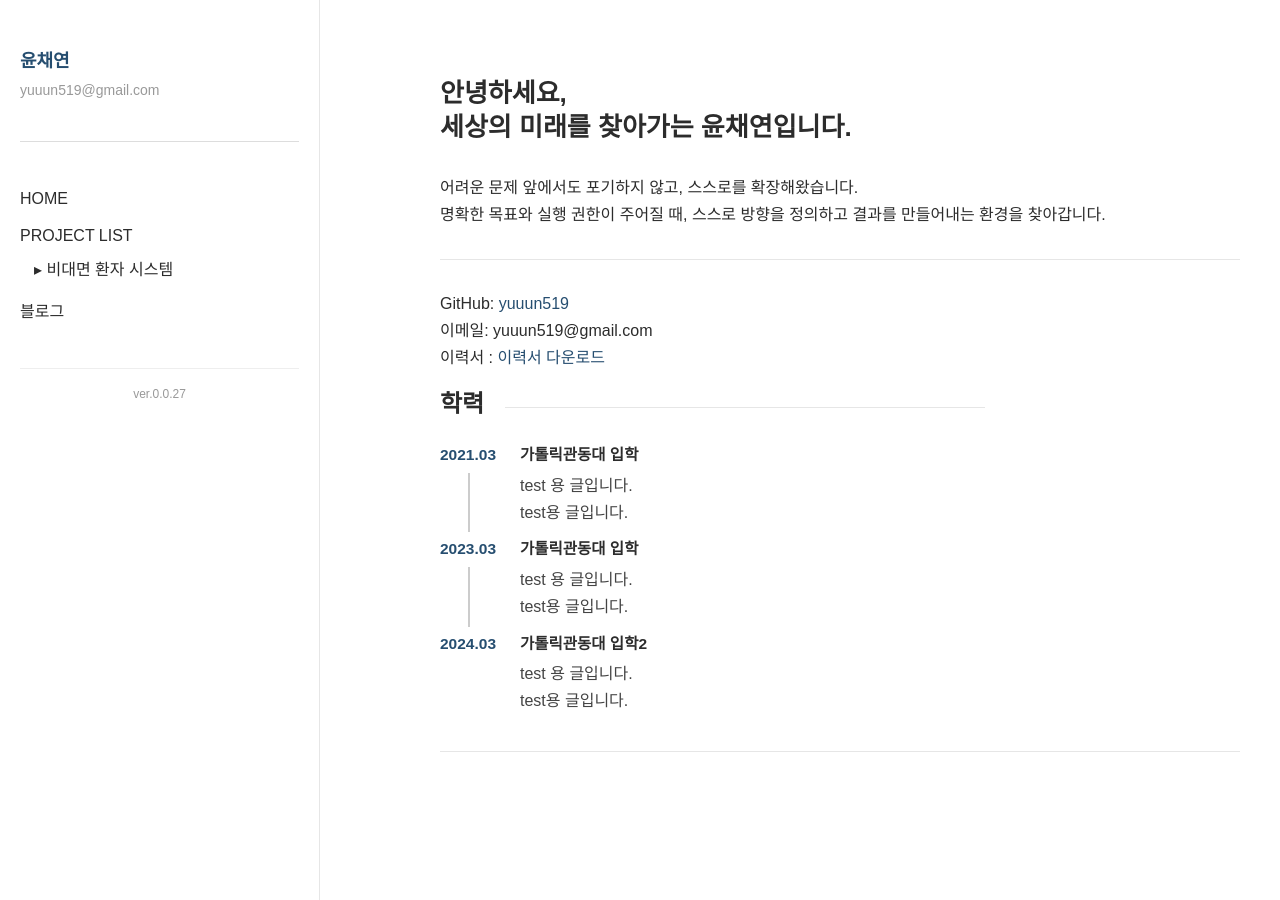
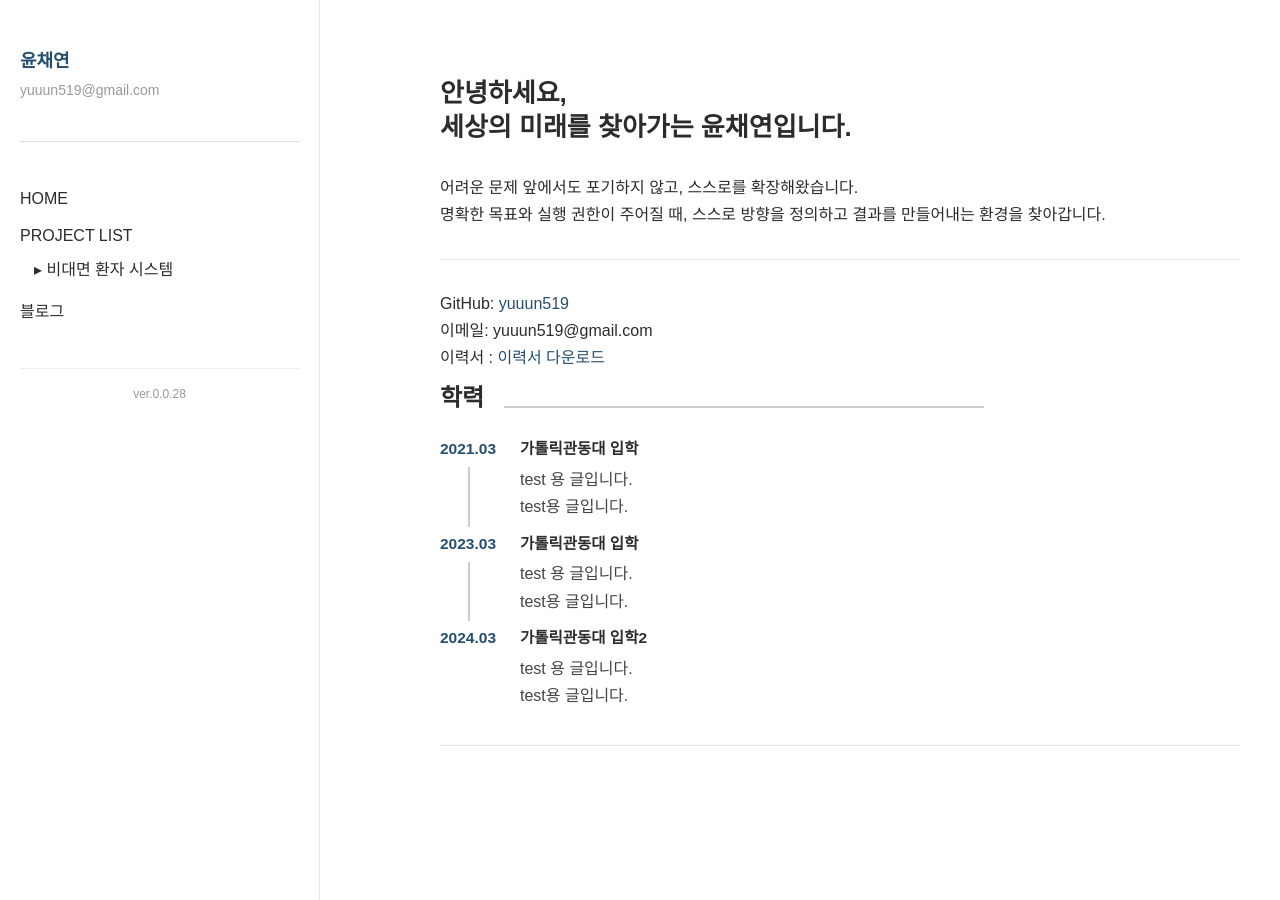
Before and after one commit to yuuun519/yuuun519.github.io, a Jekyll site: the page built from index.md, in a window 1280 px wide. Built offline with Jekyll 4.4.1, drawn with Linux system fonts in a browser that asks for light colours; some web fonts are replaced.

Commit message:
ver 0.0.28

```diff
--- a/_layouts/default.html
+++ b/_layouts/default.html
@@ -44,7 +44,7 @@
 
 <!-- sidebar-footer/ver -->
 <div class="sidebar-footer">
-  ver.0.0.27
+  ver.0.0.28
 </div>
     </aside>
 
--- a/assets/style.css
+++ b/assets/style.css
@@ -169,6 +169,23 @@ p {
   font-size: 14px;
   color: #444;
   line-height: 1.6;
+}
+
+.section-heading {
+  display: inline-block;
+  margin-right: 15px;
+  font-size: 1.5em;
+  font-weight: bold;
+  vertical-align: middle;
+}
+
+.section-divider {
+  display: inline-block;
+  width: 60%;
+  border: none;
+  border-top: 2px solid #ccc;
+  margin: 0;
+  vertical-align: middle;
 }
 
 .content {
--- a/index.md
+++ b/index.md
@@ -15,7 +15,7 @@ GitHub: [yuuun519](https://github.com/yuuun519)
 이메일: yuuun519@gmail.com
 이력서 : [이력서 다운로드](.pdf)
 
-<h2 style="display: inline-block; margin-right: 16px;">학력</h2><hr style="display: inline-block; width: 60%; vertical-align: middle;">
+<h2 class="section-heading">학력</h2><hr class="section-divider">
 
 <ul class="timeline">
   <li>
```
